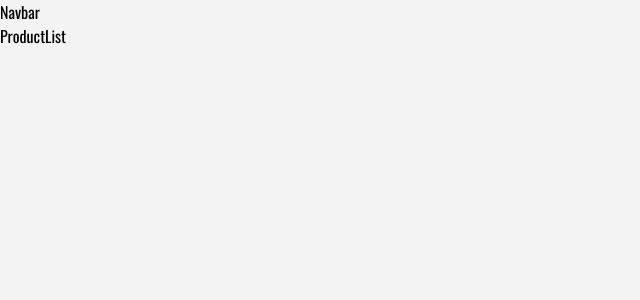
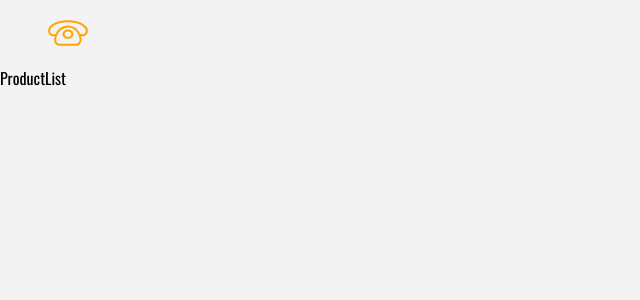
Before and after one commit to bashiroglu/learning-react-ecommerceapp-1, a React (Create React App) app: page / in a window 1280 px wide. Shown: the top 300 px of the page, without its empty margins (0-640 px from the left). Built offline with nearby package versions, Linux system fonts and the light colour scheme.

Commit message:
added logo with link, notes about Link

```diff
--- a/public/index.html
+++ b/public/index.html
@@ -2,14 +2,14 @@
 <html lang="en">
   <head>
     <meta charset="utf-8" />
-    <link rel="icon" href="%PUBLIC_URL%/favicon.ico" />
+
     <meta name="viewport" content="width=device-width, initial-scale=1" />
     <meta name="theme-color" content="#000000" />
     <meta
       name="description"
       content="Web site created using create-react-app"
     />
-    <link rel="apple-touch-icon" href="%PUBLIC_URL%/logo192.png" />
+
     <link
       href="https://fonts.googleapis.com/css?family=Oswald|Permanent+Marker&display=swap"
       rel="stylesheet"
--- a/src/App.css
+++ b/src/App.css
@@ -12,7 +12,7 @@
   color: var(--mainDark) !important;
 }
 .text-title {
-  font-family: "Permanent Marker", cursive;
+  font-family: 'Permanent Marker', cursive;
   letter-spacing: 0.3rem;
   text-transform: uppercase;
 }
--- a/src/App.js
+++ b/src/App.js
@@ -15,8 +15,9 @@
   return (
     <React.Fragment>
       <Navbar />
+
       <Switch>
-        <Route exact path="/" component={ProductList} />{/* another way of doing the same is adding exact */}
+        <Route exact path="/" component={ProductList} />
         <Route path="/details" component={Details} />
         <Route path="/card" component={Card} />
         <Route component={Default} />
--- a/src/components/Navbar/Navbar.jsx
+++ b/src/components/Navbar/Navbar.jsx
@@ -1,13 +1,22 @@
-import React, { Component } from 'react'
+import React, { Component } from 'react';
+import { Link } from 'react-router-dom';
+import logo from './logo.svg';
 
 export class Navbar extends Component {
-    render() {
-        return (
-            <div>
-                Navbar
-            </div>
-        )
-    }
+  render() {
+    return (
+      <nav className="navbar navbar-expand-sm navbar-dark px-sm-5">
+        {/*
+https://www.iconfinder.com/icons/1243689/call_phone_icon
+Creative Commons (Attribution 3.0 Unported);
+https://www.iconfinder.com/Makoto_msk */}
+
+        <Link  to="/" >{/* we define the route here */}
+          <img src={logo} alt="store" className="navbar-brand" />
+        </Link>
+      </nav>
+    );
+  }
 }
 
-export default Navbar
+export default Navbar;
```
Also changed, not shown: public/logo192.png (added), src/components/Navbar/logo.svg (renamed from src/logo.svg).
